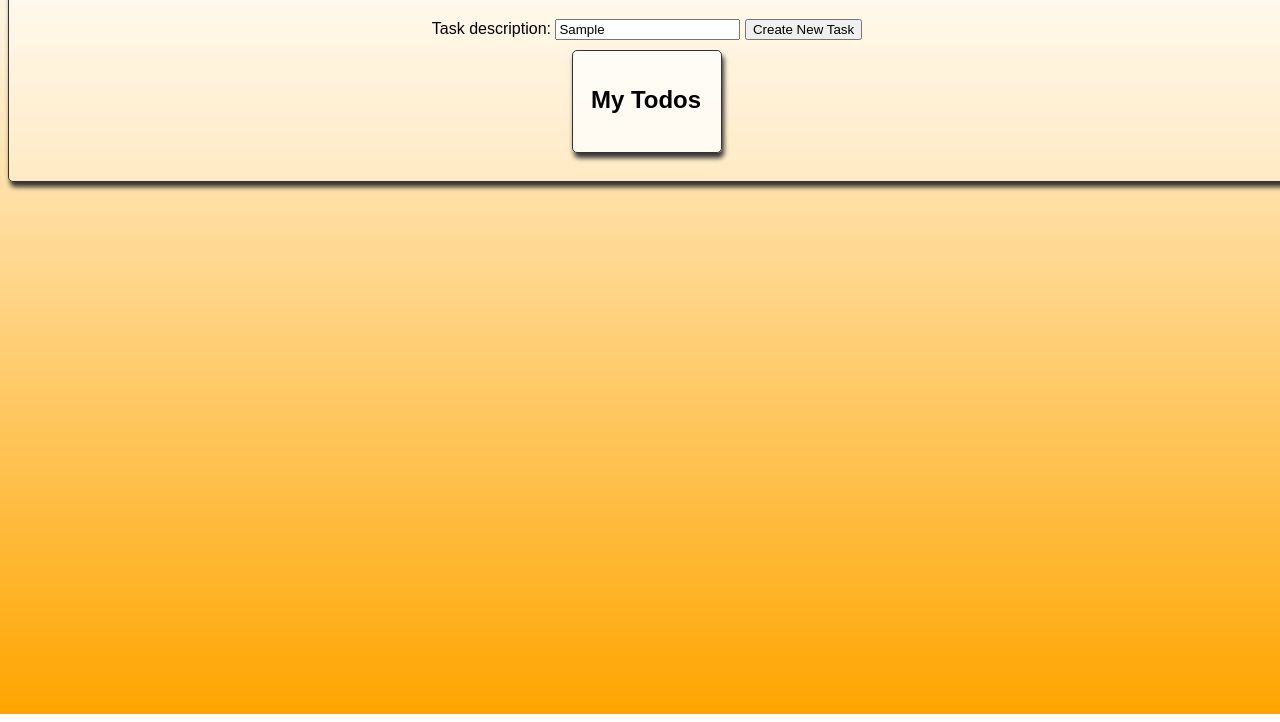
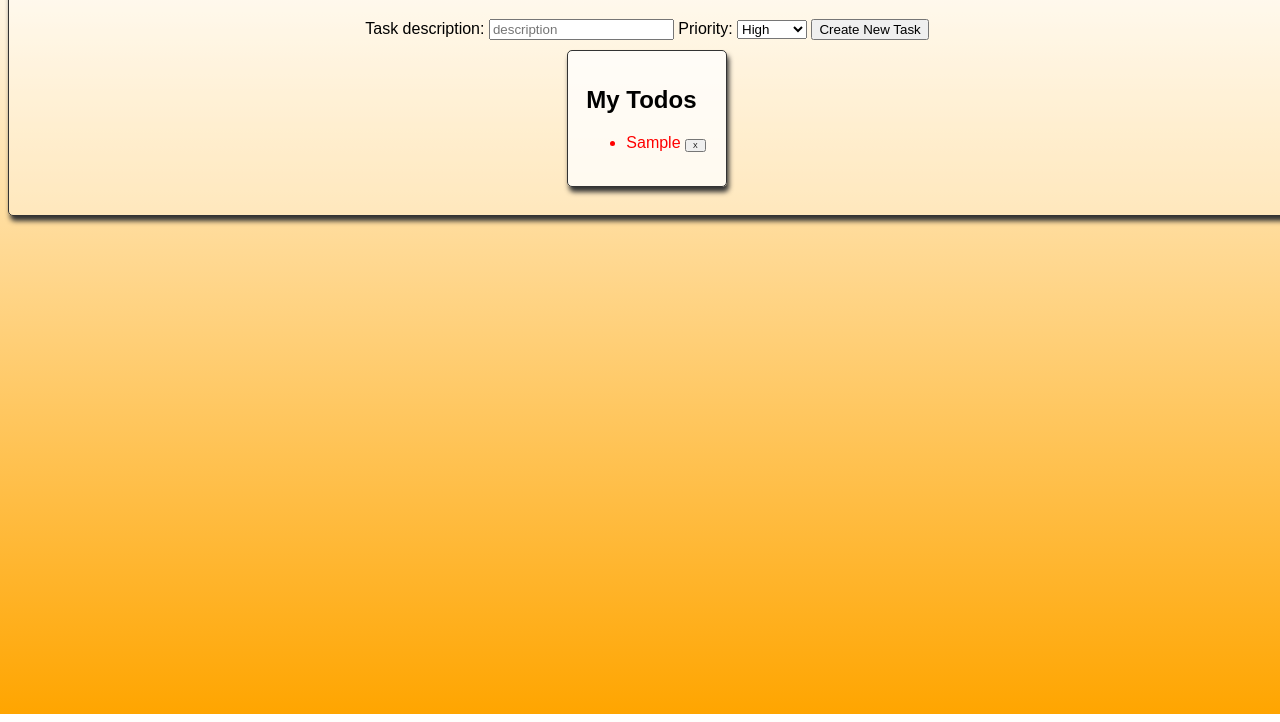
Before and after one commit to zouantchaw/Javascript-Task-Lister, a plain HTML site: page index.html in a window 1280 px wide. Both pictures are taken after typing "Sample" into the empty fields and a click on the input "Create New Task". Shown: the part 86-808 px from the top of the page. Drawn offline with Linux system fonts and the light colour scheme.

Commit message:
Add priority dropdown selector

```diff
--- a/index.html
+++ b/index.html
@@ -13,6 +13,12 @@
     <form id="create-task-form" action="#" method="post">
       <label for="new-task-description">Task description:</label>
       <input type="text" id="new-task-description" name="new-task-description" placeholder="description">
+      <label for="priorities">Priority:</label>
+      <select name="priority" id="priority">
+        <option value="high">High</option>
+        <option value="meduim">Meduim</option>
+        <option value="low">Low</option>
+      </select>
       <input type="submit" id="submit-button" value="Create New Task">
     </form>
 
--- a/script.js
+++ b/script.js
@@ -2,21 +2,45 @@ let input = document.getElementById("new-task-description");
 let submitButton = document.getElementById("submit-button");
 let form = document.getElementById("create-task-form")
 let list = document.getElementById("list")
+let priority = function() {
+  return document.getElementById("priority").value
+}
+
+function dropdownChanged() {
+  console.log(priority())
+}
+
+document.getElementById("priority").onchange = dropdownChanged
+
 
 let emptyInput = function() {
   if (input.value === "") {
     return true
+  } else {
+    return false
   }
 }
 
-function addTask(task) {
+let changeTextColor = function(priority) {
+  if (priority === "high") {
+    return "red"
+  } else if (priority === "meduim") {
+    return "yellow"
+  } else if (priority === "low") {
+    return "green"
+  }
+}
+
+function addTask(task, priority) {
   console.log(task)
+  console.log(priority)
   let tasks = document.getElementById("tasks")
   let li = document.createElement('li')
   let deleteButton = document.createElement("button")
 
   deleteButton.innerHTML = "X"
   li.appendChild(document.createTextNode(task));
+  li.style.color = changeTextColor(priority())
   li.appendChild(deleteButton)
   li.id = Math.random()
   deleteButton.onclick = function(event) {
@@ -41,14 +65,16 @@ function deleteTask(id) {
 
 form.addEventListener('submit', function(event){
   console.log("Submit Clicked");
+  console.log(priority())
   // If input is empty
   // display alert message
-  if (emptyInput) {
+  console.log(emptyInput())
+  if (emptyInput()) {
     console.log("empty field")
     alert("Cannot leave field empty")
     event.preventDefault();
   }else{
-    addTask(input.value + " ")
+    addTask(input.value + " ", priority)
     event.preventDefault();
   }
 } )
```
Also changed, not shown: 1 other file.
